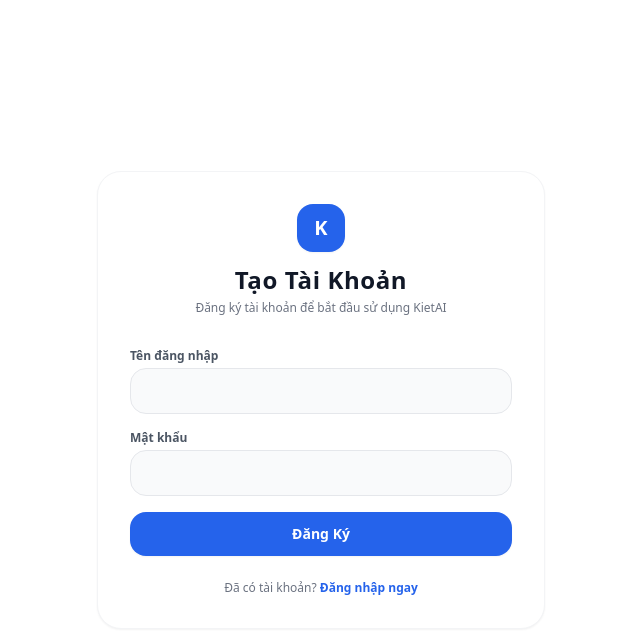
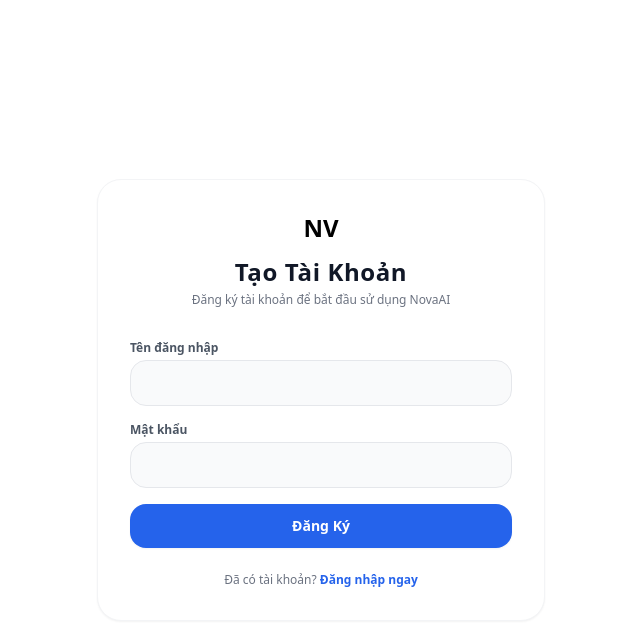
Before and after one commit to kevinbui1412/Nova-Ai, a Flask app: page /register in a window 1280 px wide. Shown: the top 634 px of the page, without its empty margins (319-959 px from the left). Run offline with Flask 3, Linux system fonts and the light colour scheme; some libraries are stand-ins or nearby versions.

Commit message:
Replace K logo with bold black NV text and update brand name

```diff
--- a/templates/login.html
+++ b/templates/login.html
@@ -9,9 +9,9 @@
 <body class="h-full bg-white flex items-center justify-center px-4 font-sans">
     <div class="max-w-md w-full bg-white p-8 rounded-3xl shadow-sm border border-gray-100">
         <div class="text-center mb-8">
-            <div class="w-12 h-12 bg-blue-600 rounded-2xl mx-auto flex items-center justify-center text-white font-bold text-xl shadow-sm mb-3">K</div>
+            <div class="mx-auto flex items-center justify-center font-bold text-2xl text-black mb-3">NV</div>
             <h2 class="text-2xl font-bold text-gray-900 tracking-wide">Đăng Nhập</h2>
-            <p class="text-xs text-gray-500 mt-1">Chào mừng bạn quay trở lại với KietAI</p>
+            <p class="text-xs text-gray-500 mt-1">Chào mừng bạn quay trở lại với NovaAI</p>
         </div>
 
         {% with messages = get_flashed_messages() %}
--- a/templates/register.html
+++ b/templates/register.html
@@ -9,9 +9,9 @@
 <body class="h-full bg-white flex items-center justify-center px-4 font-sans">
     <div class="max-w-md w-full bg-white p-8 rounded-3xl shadow-sm border border-gray-100">
         <div class="text-center mb-8">
-            <div class="w-12 h-12 bg-blue-600 rounded-2xl mx-auto flex items-center justify-center text-white font-bold text-xl shadow-sm mb-3">K</div>
+            <div class="mx-auto flex items-center justify-center font-bold text-2xl text-black mb-3">NV</div>
             <h2 class="text-2xl font-bold text-gray-900 tracking-wide">Tạo Tài Khoản</h2>
-            <p class="text-xs text-gray-500 mt-1">Đăng ký tài khoản để bắt đầu sử dụng KietAI</p>
+            <p class="text-xs text-gray-500 mt-1">Đăng ký tài khoản để bắt đầu sử dụng NovaAI</p>
         </div>
 
         {% with messages = get_flashed_messages() %}
```
